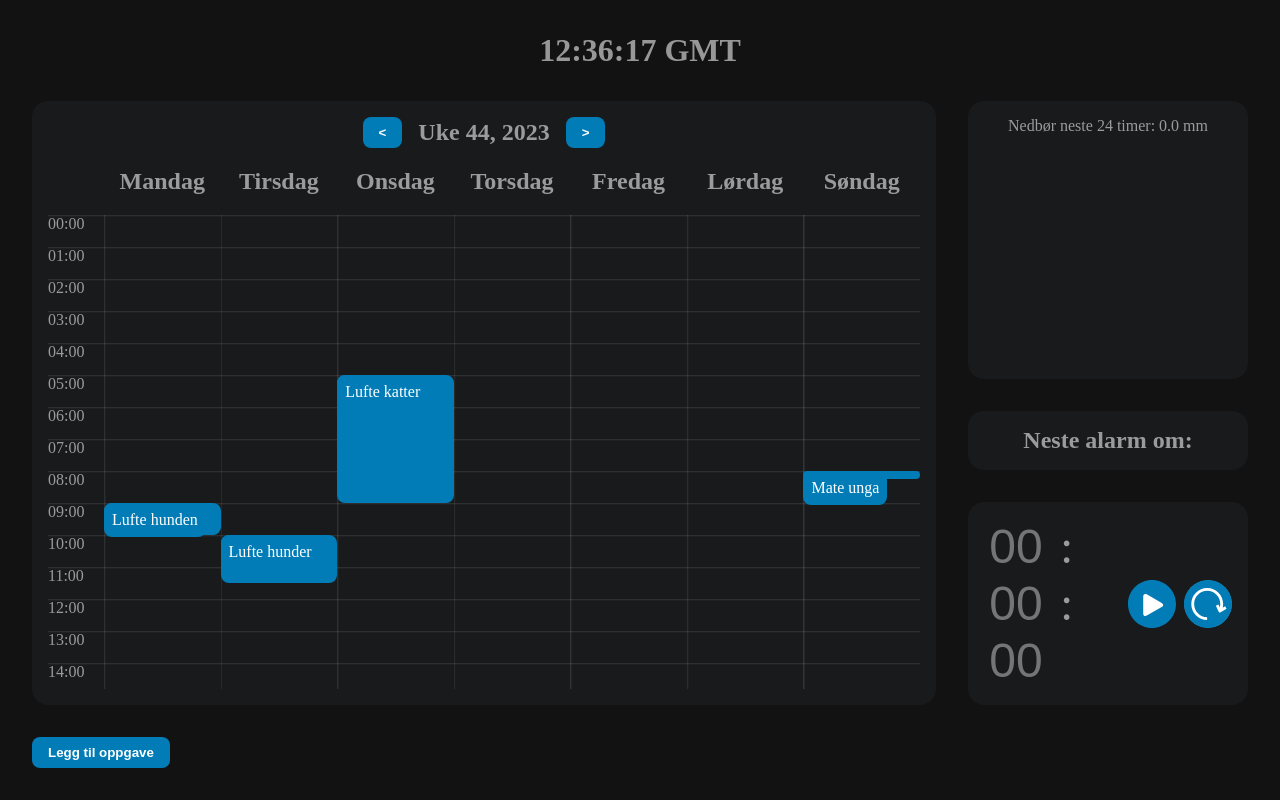
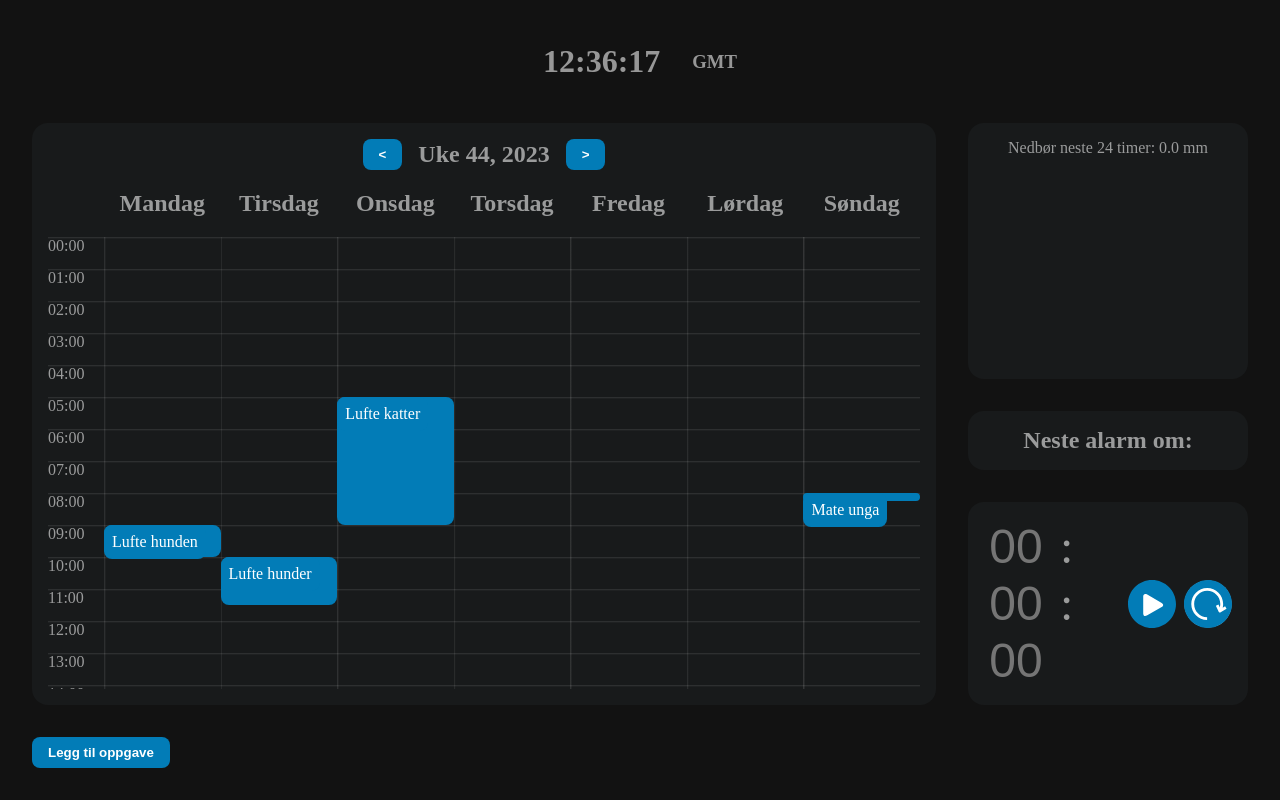
Before and after one commit to tobiasrefsholt/dashboard-app, a plain HTML site: page index.html in a window 1280 px wide. Drawn offline with nearby package versions, Linux system fonts and the light colour scheme.

Commit message:
Finished clock widget and popup
Co-authored-by: Sajawal Hussain <Sajawal-Hussain@users.noreply.github.com>
Co-authored-by: jensboy97 <jensboy97@users.noreply.github.com>
Co-authored-by: Kevin Trondsetås <ListrikLair@users.noreply.github.com>
Co-authored-by: Lisbeth Jahre Haugnes <Turtlee19996@users.noreply.github.com>

```diff
--- a/js/clock/clockView.js
+++ b/js/clock/clockView.js
@@ -4,20 +4,22 @@ function getClockHTML() {
 
     return /* html */ `
         <h1 onclick="showClockPopup()" style="cursor:pointer" id="clock" class="widget-header">${getTime()}</h1>
+        <h3 onclick="showClockPopup()" style="cursor:pointer">${model.timeZones[model.inputs.popUps.clock.timeZone * (-1)].short}</h3>
     `;
 }
 
 function getTime() {
+    const clock = model.inputs.popUps.clock;
     let options = {
-        timeZone: model.timeZones[model.inputs.popUps.clock.timeZone * (-1)],
-        timeZoneName: "short",
+        timeZone: model.timeZones[clock.timeZone * (-1)].long,
         hour: '2-digit',
         minute: '2-digit',
-        second: '2-digit',
-        hour12: false,
-    },
+        hour12: clock.in12hFormat,
+    };
 
-    formatter = new Intl.DateTimeFormat([], options);
+    if (clock.showSeconds) options.second = '2-digit';
+
+    const formatter = new Intl.DateTimeFormat([], options);
 
     return formatter.format(new Date());
 }
@@ -84,14 +86,21 @@ function getPopupClockOptionsHTML() {
         <div class="popup-grid">
             <h2>12-timers klokke</h2>
             <div>
-                <input type="checkbox" name="" id="" ${clock.in12hFormat ? `checked="true"` : ''}>
+                <input
+                    type="checkbox" name="" id=""
+                    ${clock.in12hFormat ? `checked="true"` : ''}
+                    onchange="model.inputs.popUps.clock.in12hFormat = !model.inputs.popUps.clock.in12hFormat"
+                >
             </div>
             <h2>Vis sekunder</h2>
             <div>
-                <input type="checkbox" name="" id="" ${clock.showSeconds ? `checked="true"` : ''}>
+                <input type="checkbox" name="" id=""
+                    ${clock.showSeconds ? `checked="true"` : ''}
+                    onchange="model.inputs.popUps.clock.showSeconds = !model.inputs.popUps.clock.showSeconds"
+                >
             </div>
             <h2>Tidssone</h2>
-            <select onchange="model.inputs.popUps.clock.timeZone = this.value">
+            <select onchange="model.inputs.popUps.clock.timeZone = this.value;updateView()">
                 ${getTimesoneHTML()}
             </select>
         </div>
@@ -103,7 +112,12 @@ function getTimesoneHTML() {
     for (let key in model.timeZones) {
         const gmt = key/60 >= 0 ? "GMT+" + key/60 : "GMT" + key/60;
         html+= /* html */ `
-            <option ${(key * (-1)) == model.inputs.popUps.clock.timeZone ? "selected" : ''} value="${key * (-1)}">${model.timeZones[key]} (${gmt})</option>
+            <option
+                ${(key * (-1)) == model.inputs.popUps.clock.timeZone ? "selected" : ''}
+                value="${key * (-1)}"
+                >
+                ${model.timeZones[key].long} (${gmt})
+            </option>
         `;
     }
     return html;
--- a/js/model.js
+++ b/js/model.js
@@ -79,7 +79,7 @@ const model = {
                 notif: null,
             },
             clock: {
-                showSeconds: false,
+                showSeconds: true,
                 in12hFormat: false,
                 timeZone: null,
             },
@@ -303,31 +303,106 @@ const model = {
         heavysnow: '50',
     },
     timeZones: {
-        // "-660": "Pacific/Midway",
-        "-660": "Pacific/Pago_Pago",
-        "-600": "Pacific/Honolulu",
-        "-540": "America/Anchorage",
-        "-480": "America/Los_Angeles",
-        "-420": "America/Denver",
-        "-360": "America/Mexico_City",
-        "-300": "America/New_York",
-        "-240": "America/Caracas",
-        "-180": "America/Argentina/Buenos_Aires",
-        "-120": "Atlantic/Stanley",
-        "-60" : "Atlantic/Azores",
-        "0"   : "Europe/London",
-        "60"  : "Europe/Berlin",
-        "120": "Europe/Athens",
-        "180": "Europe/Moscow",
-        "240": "Asia/Dubai",
-        "300": "Asia/Karachi",
-        "330": "Asia/Kolkata",
-        "360": "Asia/Almaty",
-        "420": "Asia/Bangkok",
-        "480": "Asia/Shanghai",
-        "540": "Asia/Tokyo",
-        "600": "Australia/Sydney",
-        "660": "Pacific/Honiara",
-        "720": "Pacific/Fiji"
-    }
+        "-720": {
+          "short": "NZST",
+          "long": "Antarctica/South_Pole"
+        },
+        "-660": {
+          "short": "SST",
+          "long": "Pacific/Pago_Pago"
+        },
+        "-600": {
+          "short": "TAHT",
+          "long": "Pacific/Honolulu"
+        },
+        "-540": {
+          "short": "HST",
+          "long": "America/Anchorage"
+        },
+        "-480": {
+          "short": "PST",
+          "long": "America/Los_Angeles"
+        },
+        "-420": {
+          "short": "MST",
+          "long": "America/Denver"
+        },
+        "-360": {
+          "short": "CST",
+          "long": "America/Mexico_City"
+        },
+        "-300": {
+          "short": "EST",
+          "long": "America/New_York"
+        },
+        "-240": {
+          "short": "VET",
+          "long": "America/Caracas"
+        },
+        "-180": {
+          "short": "ART",
+          "long": "America/Argentina/Buenos_Aires"
+        },
+        "-120": {
+          "short": "GST",
+          "long": "Atlantic/Stanley"
+        },
+        "-60": {
+          "short": "CVT",
+          "long": "Atlantic/Azores"
+        },
+        "0": {
+          "short": "GMT",
+          "long": "Europe/London"
+        },
+        "60": {
+          "short": "CET",
+          "long": "Europe/Berlin"
+        },
+        "120": {
+          "short": "CEST",
+          "long": "Europe/Athens"
+        },
+        "180": {
+          "short": "MSK",
+          "long": "Europe/Moscow"
+        },
+        "240": {
+          "short": "GST",
+          "long": "Asia/Dubai"
+        },
+        "300": {
+          "short": "PKT",
+          "long": "Asia/Karachi"
+        },
+        "360": {
+          "short": "ALMT",
+          "long": "Asia/Almaty"
+        },
+        "420": {
+          "short": "ICT",
+          "long": "Asia/Bangkok"
+        },
+        "480": {
+          "short": "CST",
+          "long": "Asia/Shanghai"
+        },
+        "540": {
+          "short": "JST",
+          "long": "Asia/Tokyo"
+        },
+        "600": {
+          "short": "AEST",
+          "long": "Australia/Sydney"
+        },
+        "660": {
+          "short": "HST",
+          "long": "Pacific/Honiara"
+        },
+        "720": {
+            "short": "GMT+12",
+            "long": "Pacific/Fiji"
+          }
+      }
+
 }
--- a/styles.css
+++ b/styles.css
@@ -235,6 +235,12 @@ body{
     resize: vertical;
 }
 
+.popup-grid input[type="checkbox"] {
+    width: 1.5rem;
+    height: 1.5rem;
+    margin: 0;
+}
+
 button {
     background-color: #027CB7;
     color: white;
```
